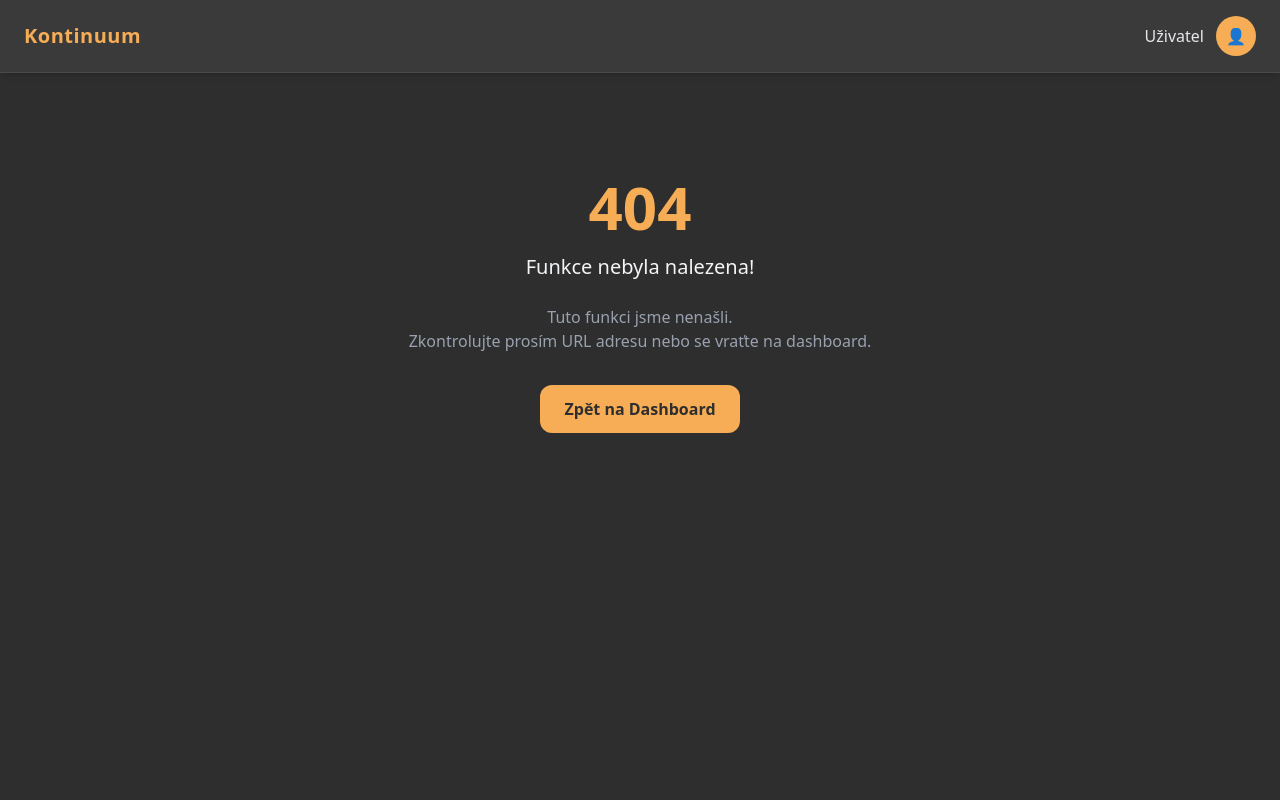
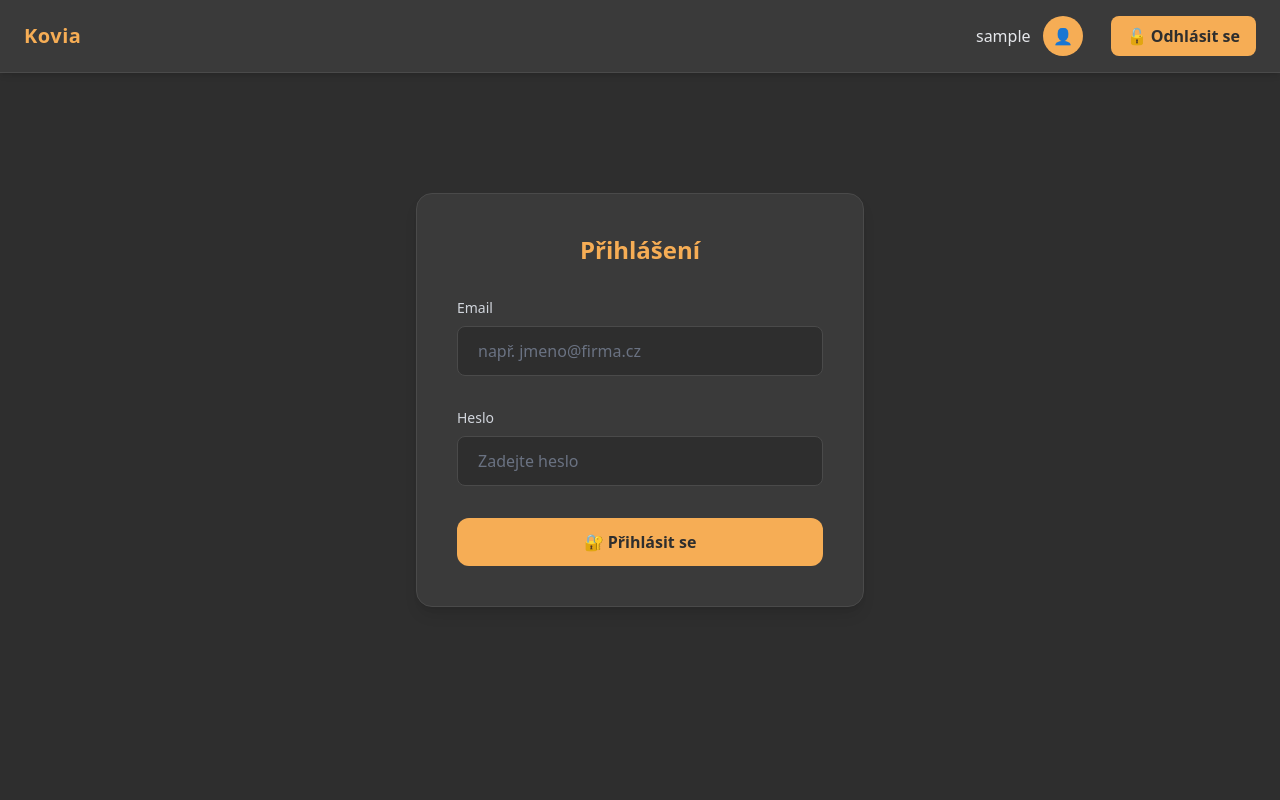
Before and after one commit to fejtcz/rakathon-2025, a SvelteKit app in the folder web/: page /login in a window 1280 px wide. Before the commit this address had no page. Shown: the top 800 px of the page. Built offline with nearby package versions, Linux system fonts and the light colour scheme; no server answers; sample sign-in values are in the browser's storage.

Commit message:
add login & logout

```diff
--- a/web/package.json
+++ b/web/package.json
@@ -23,5 +23,8 @@
 		"tailwindcss": "^4.0.0",
 		"typescript": "^5.0.0",
 		"vite": "^6.2.5"
+	},
+	"dependencies": {
+		"dotenv": "^16.5.0"
 	}
 }
--- a/web/src/app.css
+++ b/web/src/app.css
@@ -1,3 +1,7 @@
 @import 'tailwindcss';
 @plugin '@tailwindcss/forms';
 @plugin '@tailwindcss/typography';
+
+.btn {
+    @apply inline-flex items-center justify-center px-6 py-3 rounded-xl bg-[#f6ad55] text-[#2e2e2e] font-semibold text-base hover:bg-[#f7b766] hover:shadow-md active:scale-95 focus:outline-none focus:ring-2 focus:ring-[#f6ad55] transition-all duration-200;
+}
--- /dev/null
+++ b/web/src/lib/api.ts
@@ -0,0 +1,33 @@
+import { browser } from '$app/environment';
+import { goto } from '$app/navigation';
+
+const API_BASE = import.meta.env.VITE_API_URL;
+
+export async function apiFetch<T = any>(
+    path: string,
+    options: RequestInit = {}
+): Promise<T> {
+    const token = browser ? localStorage.getItem('access_token') : null;
+
+    const response = await fetch(`${API_BASE}${path}`, {
+        headers: {
+            'Content-Type': 'application/json',
+            ...(token ? { Authorization: `Bearer ${token}` } : {}),
+            ...options.headers
+        },
+        ...options
+    });
+
+    if (response.status === 401 && browser) {
+        localStorage.clear();
+        goto('/login');
+        throw new Error('Neautorizovaný přístup');
+    }
+
+    if (!response.ok) {
+        const errorData = await response.json().catch(() => ({}));
+        throw new Error(errorData.message || `Chyba ${response.status}`);
+    }
+
+    return response.json();
+}
--- /dev/null
+++ b/web/src/lib/auth.ts
@@ -0,0 +1,21 @@
+import { redirect } from '@sveltejs/kit';
+import { apiFetch } from '$lib/api';
+
+export async function requireAuth(): Promise<string> {
+    const id = localStorage.getItem('userId');
+    if (!id) throw redirect(302, '/login');
+
+    try {
+        await apiFetch(`/users/${id}`);
+        return id;
+    } catch {
+        throw redirect(302, '/login');
+    }
+}
+
+export function logout() {
+    localStorage.removeItem('userId');
+    localStorage.removeItem('userName');
+    localStorage.removeItem('userEmail');
+    window.location.href = '/login';
+}
--- /dev/null
+++ b/web/src/lib/stores/user.ts
@@ -0,0 +1,4 @@
+import { writable } from 'svelte/store';
+
+export const userId = writable<string | null>(null);
+export const userName = writable<string | null>(null);
--- a/web/src/routes/+layout.svelte
+++ b/web/src/routes/+layout.svelte
@@ -1,12 +1,18 @@
 <script>
 	import '../app.css';
-  	const username = "Uživatel";
+   import { onMount } from 'svelte';
+
+  let userName = '';
+
+  onMount(() => {
+    userName = localStorage.getItem('userName') ?? '';
+  });
 </script>
 
 <svelte:head>
   <meta charset="utf-8" />
-  <title>Rakathon 2025 - Kontinuum</title>
-  <meta name="description" content="Rakathon 2025 - Kontinuum" />
+  <title>Rakathon 2025 - Kovia</title>
+  <meta name="description" content="Rakathon 2025 - Kovia" />
   <link rel="icon" href="/favicon.png" />
   <meta name="viewport" content="width=device-width, initial-scale=1.0" />
 </svelte:head>
@@ -14,13 +20,21 @@
 <div class="min-h-screen bg-[#2e2e2e] text-gray-100">
   <!-- Topbar -->
   <header class="bg-[#3a3a3a] px-6 py-4 shadow-md sticky top-0 z-50 flex justify-between items-center border-b border-[#4a4a4a]">
-    <h1 class="text-xl font-semibold tracking-wide text-[#f6ad55]">Kontinuum</h1>
+    <h1 class="text-xl font-semibold tracking-wide text-[#f6ad55]"><a href="/" >Kovia</a></h1>
+    {#if userName}
     <div class="flex items-center gap-3">
-      <span class="hidden sm:inline text-gray-200">{username}</span>
+      <span class="hidden sm:inline text-gray-200">{userName}</span>
       <div class="w-10 h-10 rounded-full bg-[#f6ad55] flex items-center justify-center text-[#2e2e2e] font-bold">
         👤
       </div>
+      <button
+    on:click={logout}
+    class="ml-4 px-4 py-2 rounded-lg bg-[#f6ad55] text-[#2e2e2e] font-semibold hover:brightness-110 transition"
+  >
+    🔓 Odhlásit se
+  </button>
     </div>
+    {/if}
   </header>
 
   <!-- Tělo -->
--- a/web/src/routes/+page.svelte
+++ b/web/src/routes/+page.svelte
@@ -1,5 +1,6 @@
 <script>
-    const username = "Uživatel";
+import { apiFetch } from '$lib/api';
+import { redirect } from '@sveltejs/kit';
 </script>
 
 <div class="min-h-screen bg-[#2e2e2e] text-gray-100">
--- /dev/null
+++ b/web/src/routes/+page.ts
@@ -0,0 +1,22 @@
+import { apiFetch } from '$lib/api';
+import { redirect } from '@sveltejs/kit';
+
+export async function load() {
+    if (typeof window === 'undefined') {
+        // Pokud běží na serveru, přesměrujte na login (nebo jiná logika)
+        throw redirect(302, '/login');
+    }
+
+    const userID = localStorage.getItem("userId"); // Pouze na klientovi
+
+    if (!userID) {
+        throw redirect(302, '/login'); // Pokud není userID, přesměrujte
+    }
+
+    try {
+        await apiFetch(`/users/${userID}`); // Ověří token, nebo vyhodí 401
+        return {};
+    } catch {
+        throw redirect(302, '/login');
+    }
+}
--- /dev/null
+++ b/web/src/routes/login/+page.svelte
@@ -0,0 +1,84 @@
+<script lang="ts">
+    import { apiFetch } from "$lib/api";
+
+    let username = "";
+    let password = "";
+    let error = "";
+    let loading = false;
+
+    async function handleLogin() {
+        error = "";
+        loading = true;
+        try {
+            const data = await apiFetch("/auth/login", {
+                method: "POST",
+                body: JSON.stringify({ username, password }),
+            });
+            localStorage.setItem("access_token", data.access_token);
+            localStorage.setItem("userId", data.id);
+            localStorage.setItem("userName", data.username);
+            window.location.href = "/";
+        } catch (e: any) {
+            error = e.message || "Chyba při přihlášení";
+        } finally {
+            loading = false;
+        }
+    }
+</script>
+
+<div
+    class="min-h-screen flex items-start justify-center pt-24 bg-[#2e2e2e] text-gray-100 px-4"
+>
+    <form
+        on:submit|preventDefault={handleLogin}
+        class="bg-[#3a3a3a] rounded-2xl shadow-lg p-10 w-full max-w-md space-y-8 border border-[#4a4a4a]"
+    >
+        <h2 class="text-2xl font-bold text-[#f6ad55] text-center">
+            Přihlášení
+        </h2>
+
+        {#if error}
+            <div
+                class="text-red-400 bg-[#442222] border border-red-500 rounded-xl p-3 text-sm"
+            >
+                {error}
+            </div>
+        {/if}
+
+        <div class="flex flex-col space-y-2">
+            <label for="email" class="text-sm font-medium text-gray-300"
+                >Email</label
+            >
+            <input
+                id="email"
+                type="email"
+                bind:value={username}
+                placeholder="např. jmeno@firma.cz"
+                required
+                class="w-full px-5 py-3 rounded-lg bg-[#2e2e2e] text-gray-100 placeholder-gray-500 border border-[#4a4a4a] focus:outline-none focus:ring-2 focus:ring-[#f6ad55] transition"
+            />
+        </div>
+
+        <div class="flex flex-col space-y-2">
+            <label for="password" class="text-sm font-medium text-gray-300"
+                >Heslo</label
+            >
+            <input
+                id="password"
+                type="password"
+                bind:value={password}
+                placeholder="Zadejte heslo"
+                required
+                class="w-full px-5 py-3 rounded-lg bg-[#2e2e2e] text-gray-100 placeholder-gray-500 border border-[#4a4a4a] focus:outline-none focus:ring-2 focus:ring-[#f6ad55] transition"
+            />
+        </div>
+
+        <button type="submit" class="btn w-full py-3" disabled={loading}>
+            {#if loading}
+                ⏳ Přihlašuji...
+            {:else}
+                🔐 Přihlásit se
+            {/if}
+        </button>
+    </form>
+</div>
```
Also changed, not shown: 1 other file (tests, documents, lock files or other folders).
